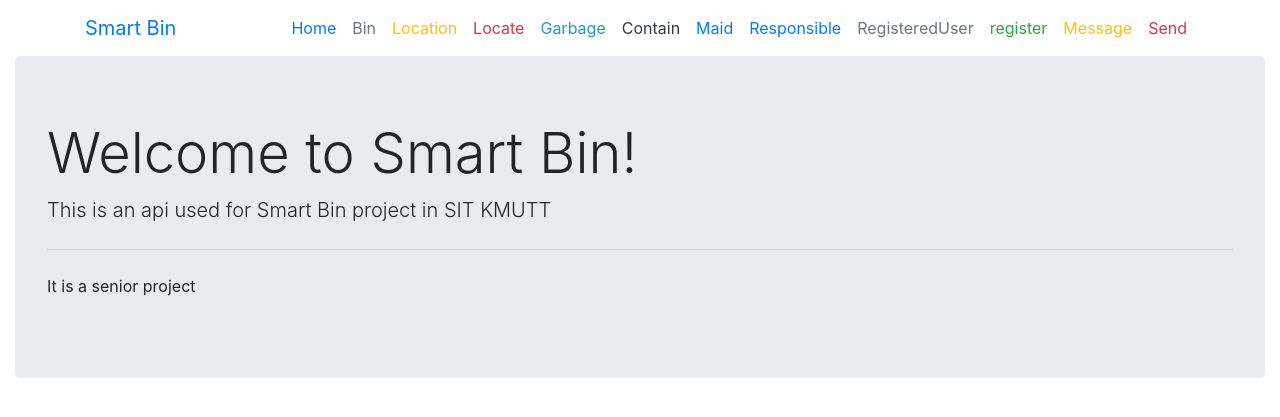
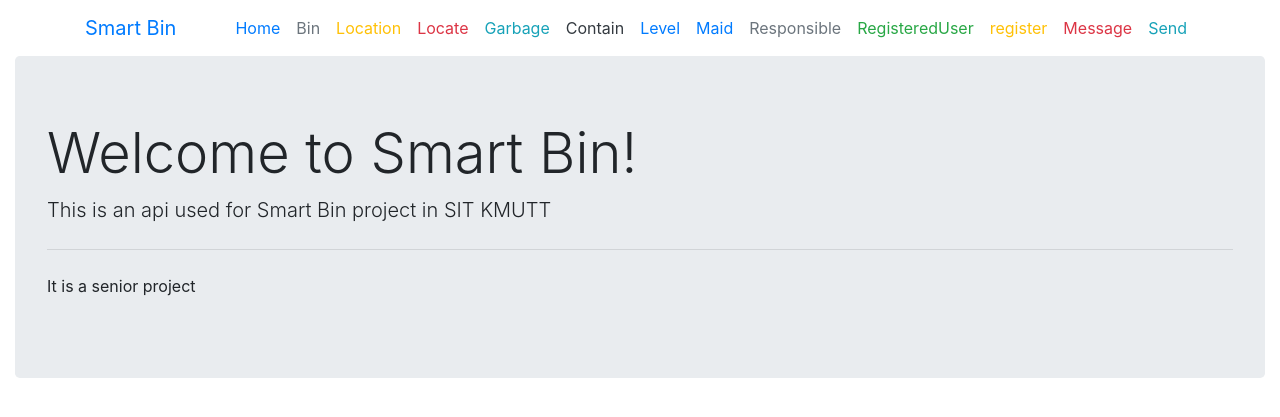
Before and after one commit to sch1eiden/senior-project, a Django app: page / in a window 1280 px wide. Shown: the top 417 px of the page. Run offline with Django 3.2, Linux system fonts and the light colour scheme; some libraries are stand-ins or nearby versions.

Commit message:
Update Level and Contain to DB model

```diff
--- a/webapp/backend/web_app/Templates/base.html
+++ b/webapp/backend/web_app/Templates/base.html
@@ -33,22 +33,25 @@
                             <a class="nav-link text-dark" href="{% url 'contain' %}">Contain</a>
                         </li>
                         <li class="nav-item">
-                            <a class="nav-link text-link" href="{% url 'maid' %}">Maid</a>
+                            <a class="nav-link text-link" href="{% url 'level' %}">Level</a>
                         </li>
                         <li class="nav-item">
-                            <a class="nav-link text-primary" href="{% url 'responsible' %}">Responsible</a>
+                            <a class="nav-link text-primary" href="{% url 'maid' %}">Maid</a>
                         </li>
                         <li class="nav-item">
-                            <a class="nav-link text-secondary" href="{% url 'registeredUser' %}">RegisteredUser</a>
+                            <a class="nav-link text-secondary" href="{% url 'responsible' %}">Responsible</a>
                         </li>
                         <li class="nav-item">
-                            <a class="nav-link text-success" href="{% url 'register' %}">register</a>
+                            <a class="nav-link text-success" href="{% url 'registeredUser' %}">RegisteredUser</a>
                         </li>
                         <li class="nav-item">
-                            <a class="nav-link text-warning" href="{% url 'message' %}">Message</a>
+                            <a class="nav-link text-warning" href="{% url 'register' %}">register</a>
                         </li>
                         <li class="nav-item">
-                            <a class="nav-link text-danger" href="{% url 'send' %}">Send</a>
+                            <a class="nav-link text-danger" href="{% url 'message' %}">Message</a>
+                        </li>
+                        <li class="nav-item">
+                            <a class="nav-link text-info" href="{% url 'send' %}">Send</a>
                         </li>
                     </ul>
                 </div>
--- a/webapp/backend/web_app/urls.py
+++ b/webapp/backend/web_app/urls.py
@@ -13,6 +13,8 @@
     path('garbage/<int:pk>/', views.DetailGarbage.as_view()),
     path('contain/', views.ListContain.as_view(), name="contain"),
     path('contain/<int:pk>/', views.DetailContain.as_view()),
+    path('level/', views.ListLevel.as_view(), name="level"),
+    path('level/<int:pk>/', views.DetailLevel.as_view()),
     path('maid/', views.ListMaid.as_view(), name="maid"),
     path('maid/<int:pk>/', views.DetailMaid.as_view()),
     path('responsible/', views.ListResponsible.as_view(), name="responsible"),
--- a/webapp/backend/web_app/views.py
+++ b/webapp/backend/web_app/views.py
@@ -2,8 +2,8 @@
 from rest_framework import filters
 from django.shortcuts import render
 from rest_framework import generics
-from .models import Bin, Location, Locate, GarbageType, Contain, Maid, Responsible, RegisteredUser, Register, Message, Send
-from .serializers import BinSerializer, LocationSerializer, LocateSerializer, GarbageTypeSerializer, ContainSerializer, MaidSerializer, ResponsibleSerializer, RegisteredUserSerializer, RegisterSerializer, MessageSerializer, SendSerializer
+from .models import Bin, Location, Locate, GarbageType, Contain, Level, Maid, Responsible, RegisteredUser, Register, Message, Send
+from .serializers import BinSerializer, LocationSerializer, LocateSerializer, GarbageTypeSerializer, ContainSerializer, LevelSerializer, MaidSerializer, ResponsibleSerializer, RegisteredUserSerializer, RegisterSerializer, MessageSerializer, SendSerializer
 
 def index(request):
     template = 'index.html'
@@ -55,6 +55,18 @@
 class DetailContain(generics.RetrieveUpdateDestroyAPIView):
     queryset = Contain.objects.all()
     serializer_class = ContainSerializer
+
+# Level
+class ListLevel(generics.ListCreateAPIView):
+    queryset = Level.objects.all()
+    serializer_class = LevelSerializer
+    filter_backends = [django_filters.rest_framework.DjangoFilterBackend, filters.OrderingFilter]
+    ordering_fields = ['date_time_value']
+    filterset_fields = ['garbage_id']
+
+class DetailLevel(generics.RetrieveUpdateDestroyAPIView):
+    queryset = Level.objects.all()
+    serializer_class = LevelSerializer
 
 # Maid
 class ListMaid(generics.ListCreateAPIView):
```
Also changed, not shown: webapp/backend/web_app/admin.py (+8 -3 lines), webapp/backend/web_app/models.py (+18 -2 lines), webapp/backend/web_app/serializers.py (+11 -3 lines), webapp/backend/db.sqlite3, webapp/backend/web_app/migrations/0002_auto_20190926_1451.py (added).
